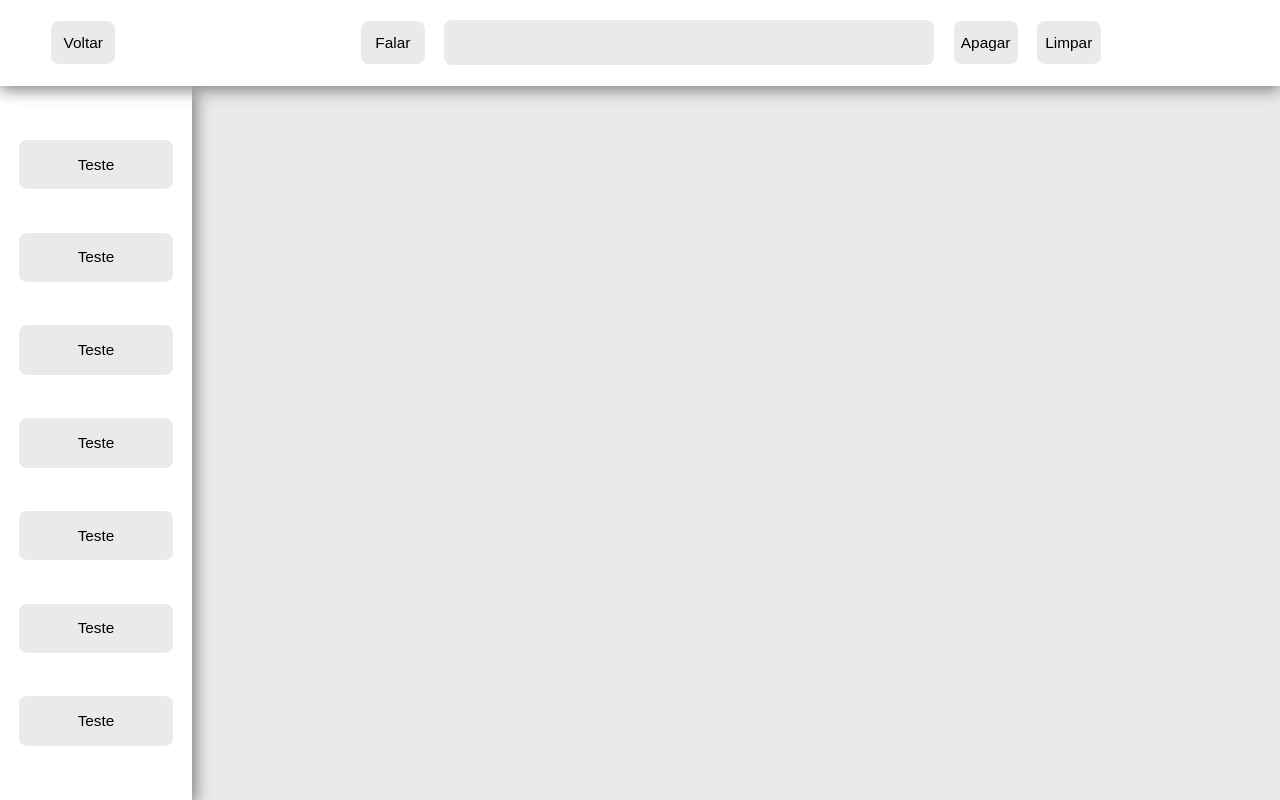
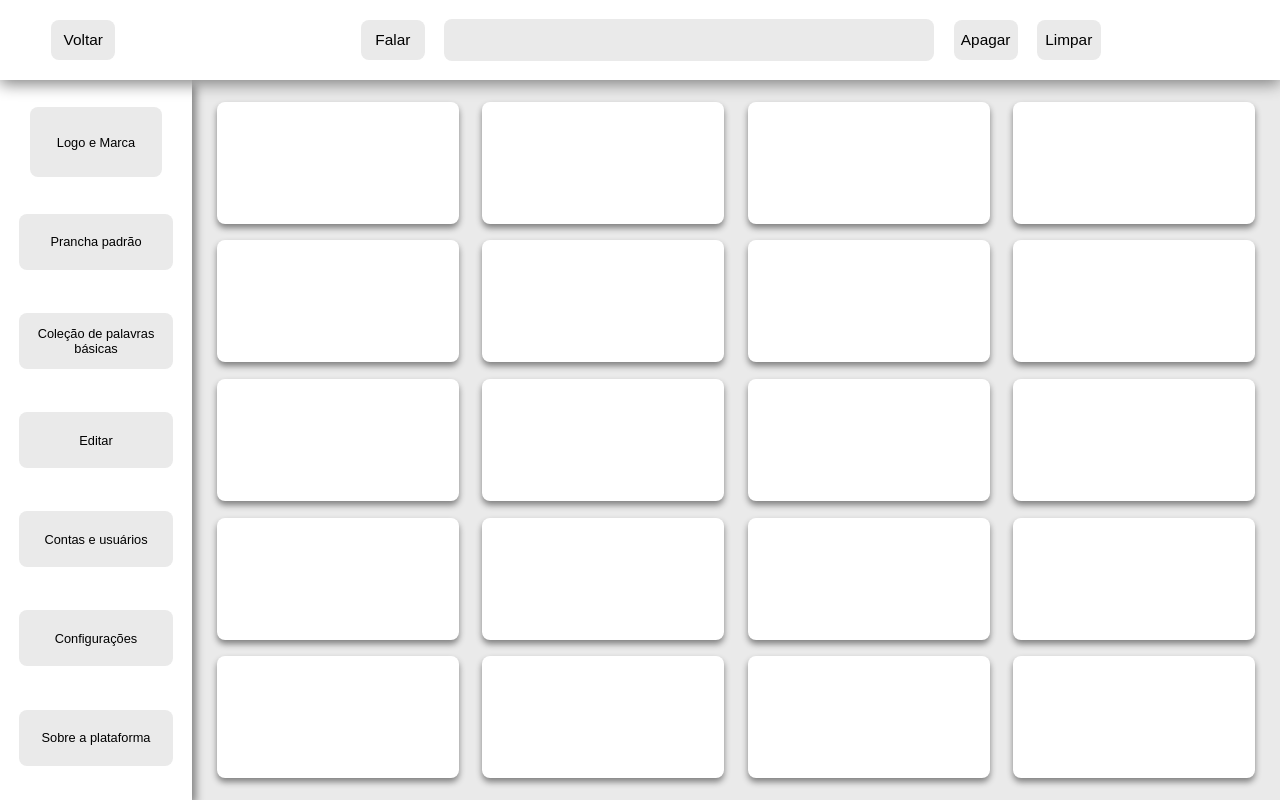
Before and after one commit to brunaru/vivavox, a React (Create React App) app in the folder client/aac_platform/: page / in a window 1280 px wide. Built offline with nearby package versions, Linux system fonts and the light colour scheme.

Commit message:
Board feito.
Porém serão feitos alguns ajustes nos tamanhos das células e gaps.

```diff
--- /dev/null
+++ b/client/aac_platform/src/components/inc/Board/index.js
@@ -0,0 +1,34 @@
+import Cell from "../Cell";
+import {
+  BoardContainer
+} from "./styled";
+
+
+function Board() {
+  return (
+    <BoardContainer>
+      <Cell/>
+      <Cell/>
+      <Cell/>
+      <Cell/>
+      <Cell/>
+      <Cell/>
+      <Cell/>
+      <Cell/>
+      <Cell/>
+      <Cell/>
+      <Cell/>
+      <Cell/>
+      <Cell/>
+      <Cell/>
+      <Cell/>
+      <Cell/>
+      <Cell/>
+      <Cell/>
+      <Cell/>
+      <Cell/>
+    </BoardContainer>
+  );
+}
+
+export default Board;
--- /dev/null
+++ b/client/aac_platform/src/components/inc/Board/styled.js
@@ -0,0 +1,13 @@
+import styled from "styled-components";
+
+export const BoardContainer = styled.div`
+  display: grid;
+  width: 100%;
+  height: 100%;
+  padding: 2% 2.3%;
+  grid-template-columns: repeat(4, 1fr);
+  grid-template-rows: repeat(5, 1fr);
+  column-gap: 2.3%;
+  row-gap: 2.5%;
+  box-sizing: border-box;
+`;
--- a/client/aac_platform/src/components/inc/Button/index.js
+++ b/client/aac_platform/src/components/inc/Button/index.js
@@ -4,7 +4,13 @@ import {
 
 function Button(props) {
   return (
-    <ButtonContainer $color={props.color} $height={props.height} $width={props.width}>
+    <ButtonContainer
+      $color={props.color}
+      $height={props.height}
+      $width={props.width}
+      $padding={props.padding}
+      $fontSize={props.fontSize}
+    >
       {props.text}
     </ButtonContainer>
   );
--- a/client/aac_platform/src/components/inc/Button/styled.js
+++ b/client/aac_platform/src/components/inc/Button/styled.js
@@ -4,12 +4,13 @@ export const ButtonContainer = styled.button`
   width: ${({$width}) => ($width ? $width : "100%")};
   height: ${({$height}) => ($height ? $height : "100%")};
   background-color: ${({$color}) => ($color ? $color : "#EAEAEA")};
+  padding: ${({$padding}) => ($padding ? $padding : "0")};
   border: none;
   border-radius: 8px;
   display:flex;
   align-items: center;
   justify-content: center;
-  font-size: 1.2vw;
+  font-size: ${({$fontSize}) => ($fontSize ? $fontSize : "1.2vw")};
 
   &:hover {
     cursor: pointer;
--- /dev/null
+++ b/client/aac_platform/src/components/inc/Cell/index.js
@@ -0,0 +1,14 @@
+import {
+  CellContainer
+} from "./styled";
+
+
+function Cell() {
+  return (
+    <CellContainer>
+
+    </CellContainer>
+  );
+}
+
+export default Cell;
--- /dev/null
+++ b/client/aac_platform/src/components/inc/Cell/styled.js
@@ -0,0 +1,13 @@
+import styled from "styled-components";
+
+export const CellContainer = styled.div`
+  display: flex;
+  background-color: white;
+  border-radius: 8px;
+  filter: drop-shadow(0 4px 3px gray);
+
+
+  &:hover {
+    cursor: pointer;
+  }
+`;
--- a/client/aac_platform/src/components/inc/SideBar/index.js
+++ b/client/aac_platform/src/components/inc/SideBar/index.js
@@ -12,13 +12,13 @@ function SideBar() {
     <SideBarContainer>
       <NavContainer>
         <NavList>
-          <Item><Button text="Teste" height="100%"/></Item>
-          <Item><Button text="Teste" height="100%"/></Item>
-          <Item><Button text="Teste" height="100%"/></Item>
-          <Item><Button text="Teste" height="100%"/></Item>
-          <Item><Button text="Teste" height="100%"/></Item>
-          <Item><Button text="Teste" height="100%"/></Item>
-          <Item><Button text="Teste" height="100%"/></Item>
+          <Item><Button text="Logo e Marca" height="125%" width="86%" fontSize="1vw" /></Item>
+          <Item><Button text="Prancha padrão" height="100%" fontSize="1vw" /></Item>
+          <Item><Button text="Coleção de palavras básicas" height="100%" fontSize="1vw" /></Item>
+          <Item><Button text="Editar" height="100%" fontSize="1vw" /></Item>
+          <Item><Button text="Contas e usuários" height="100%" fontSize="1vw" /></Item>
+          <Item><Button text="Configurações" height="100%" fontSize="1vw" /></Item>
+          <Item><Button text="Sobre a plataforma" height="100%" fontSize="1vw" /></Item>
         </NavList>
       </NavContainer>
     </SideBarContainer>
--- a/client/aac_platform/src/components/inc/SideBar/styled.js
+++ b/client/aac_platform/src/components/inc/SideBar/styled.js
@@ -4,7 +4,7 @@ export const SideBarContainer = styled.aside`
   background-color: white;
   height: 100%;
   width: 15vw;
-  filter: drop-shadow(4px 4px 8px grey);
+  filter: drop-shadow(4px 4px 4px grey);
   display: flex;
   flex-direction: column;
   align-items: center;
@@ -31,7 +31,7 @@ export const NavList = styled.ul`
 
 export const Item = styled.li`
   width: 80%;
-  height: 6.2vh;
+  height: 7vh;
   display: flex;
   align-items: center;
   display: flex;
--- a/client/aac_platform/src/components/pages/PageHome.js
+++ b/client/aac_platform/src/components/pages/PageHome.js
@@ -1,6 +1,7 @@
 import styled from 'styled-components';
 import FeatureBar from '../inc/FeatureBar';
 import SideBar from '../inc/SideBar';
+import Board from '../inc/Board';
 
 const PageContainer = styled.div`
   width: 100%;
@@ -16,12 +17,23 @@ const MainSection = styled.div`
   height: 100%;
 `;
 
+const BoardSpace = styled.div`
+  width: 85vw;
+  height: 90vh;
+  display: flex;
+  align-items: center;
+  justify-content: center;
+`;
+
 function PageHome() {
   return (
     <PageContainer>
       <FeatureBar/>
       <MainSection>
         <SideBar/>
+        <BoardSpace>
+          <Board/>
+        </BoardSpace>
       </MainSection>
     </PageContainer>
   );
```
Also changed, not shown: client/aac_platform/src/components/inc/Simbol/index.js (added), client/aac_platform/src/components/inc/Simbol/styled.js (added).
